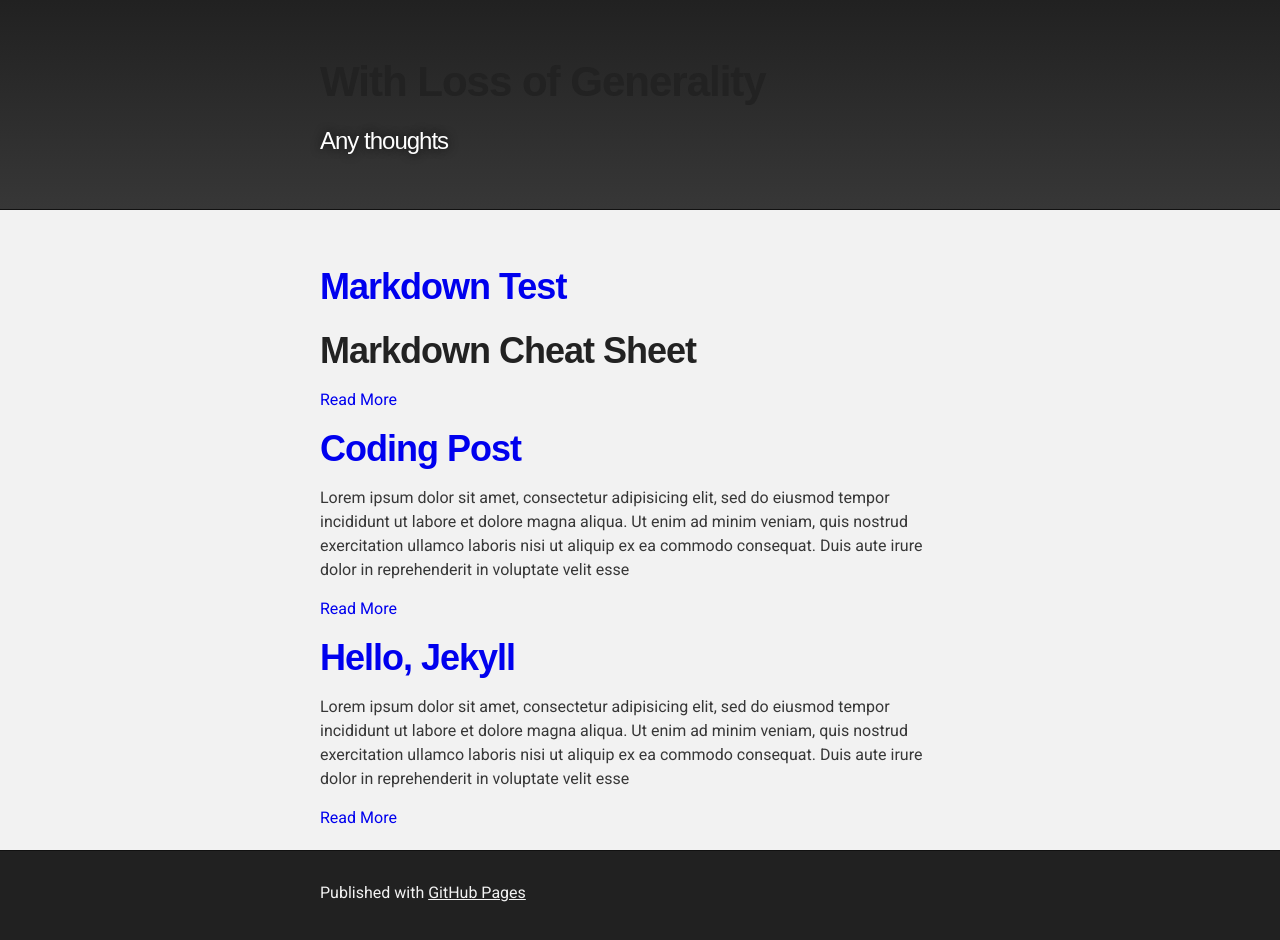
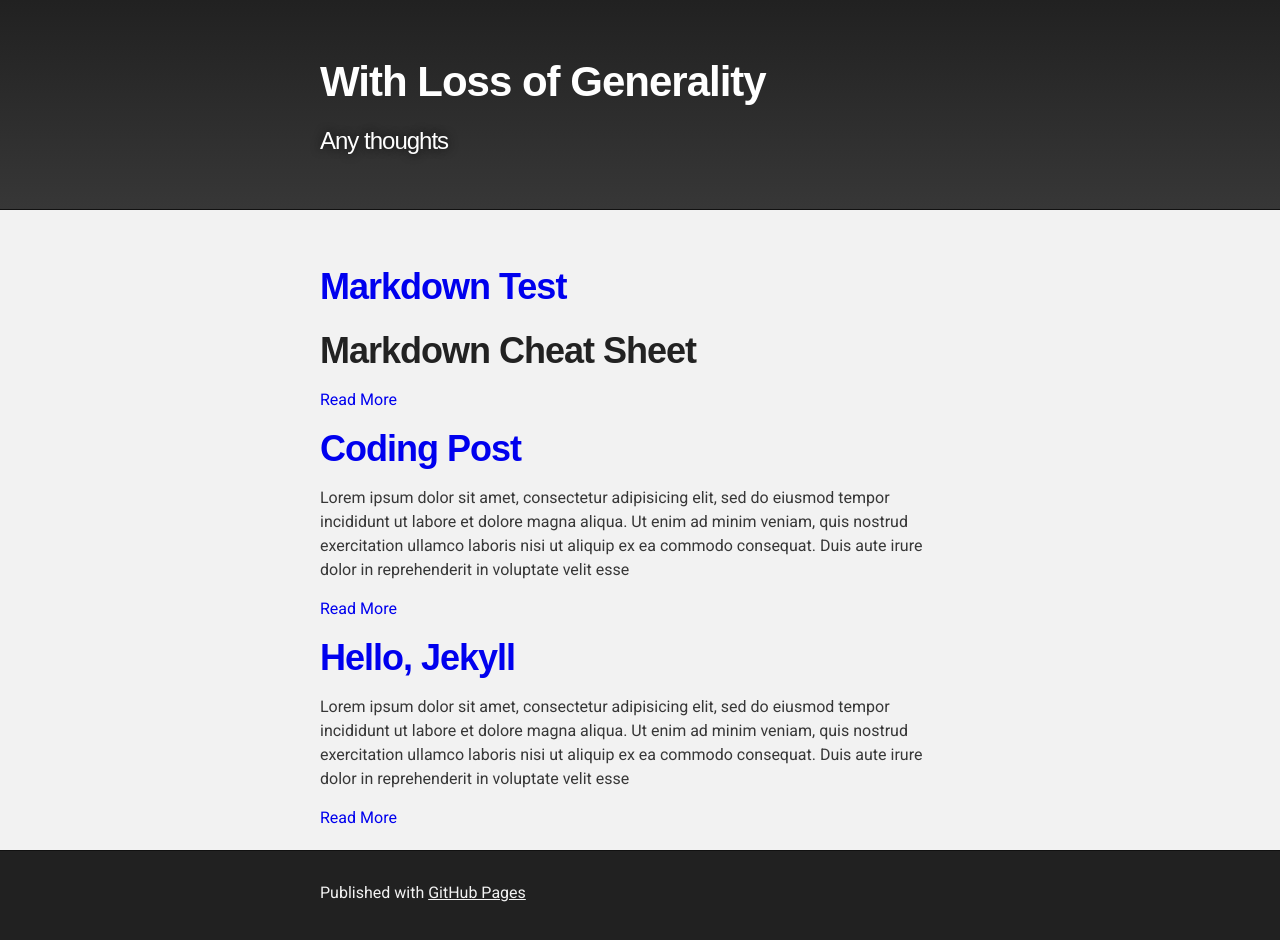
Before and after one commit to wlogdkim/wlogdkim.github.io, a Jekyll site: the page built from index.html, in a window 1280 px wide. Built offline with Jekyll 4.4.1, drawn with Linux system fonts in a browser that asks for light colours; some web fonts are replaced.

Commit message:
Update jekyll-theme-slate.scss

```diff
--- a/_sass/jekyll-theme-slate.scss
+++ b/_sass/jekyll-theme-slate.scss
@@ -61,7 +61,7 @@ h1, h2, h3, h4, h5, h6 {
   letter-spacing: -1px;
 }
 .title {
-  color:#222222;
+  color:#fff;
 }
 h1 {
   font-size: 36px;
```
